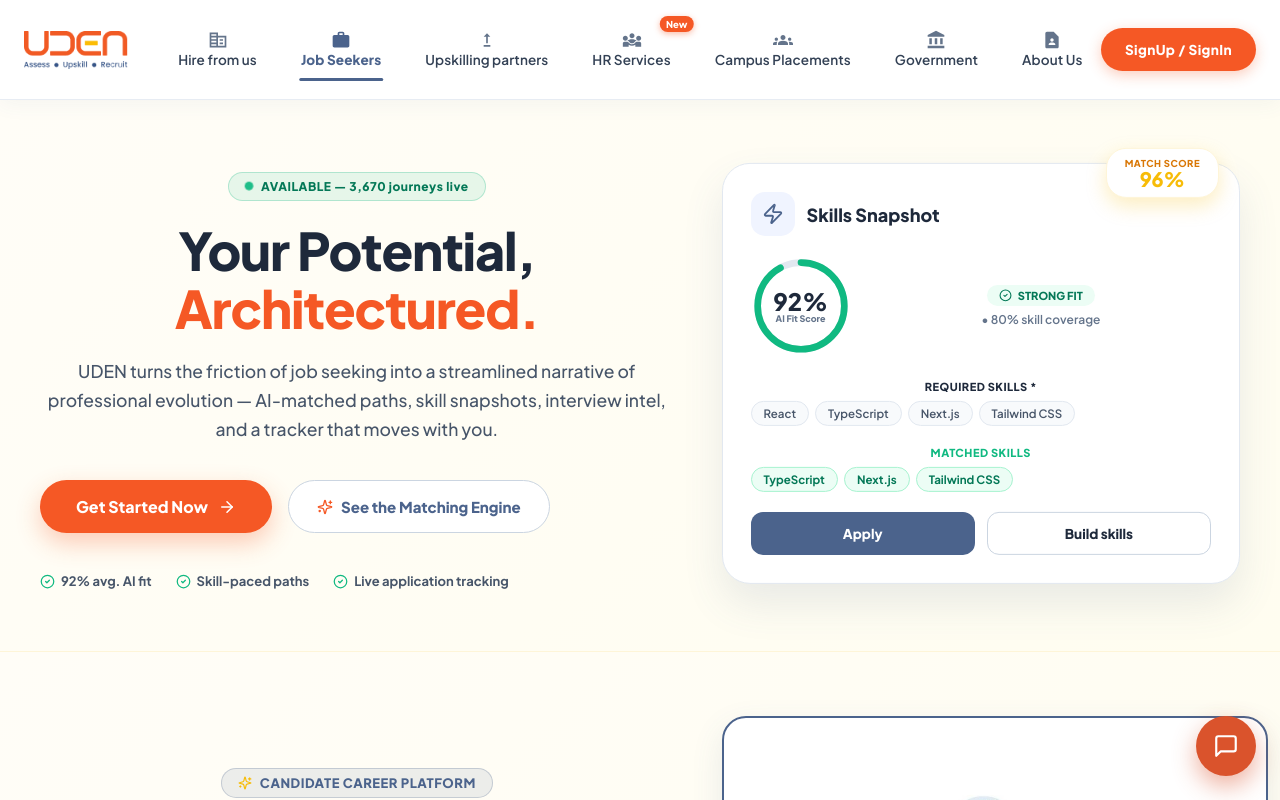
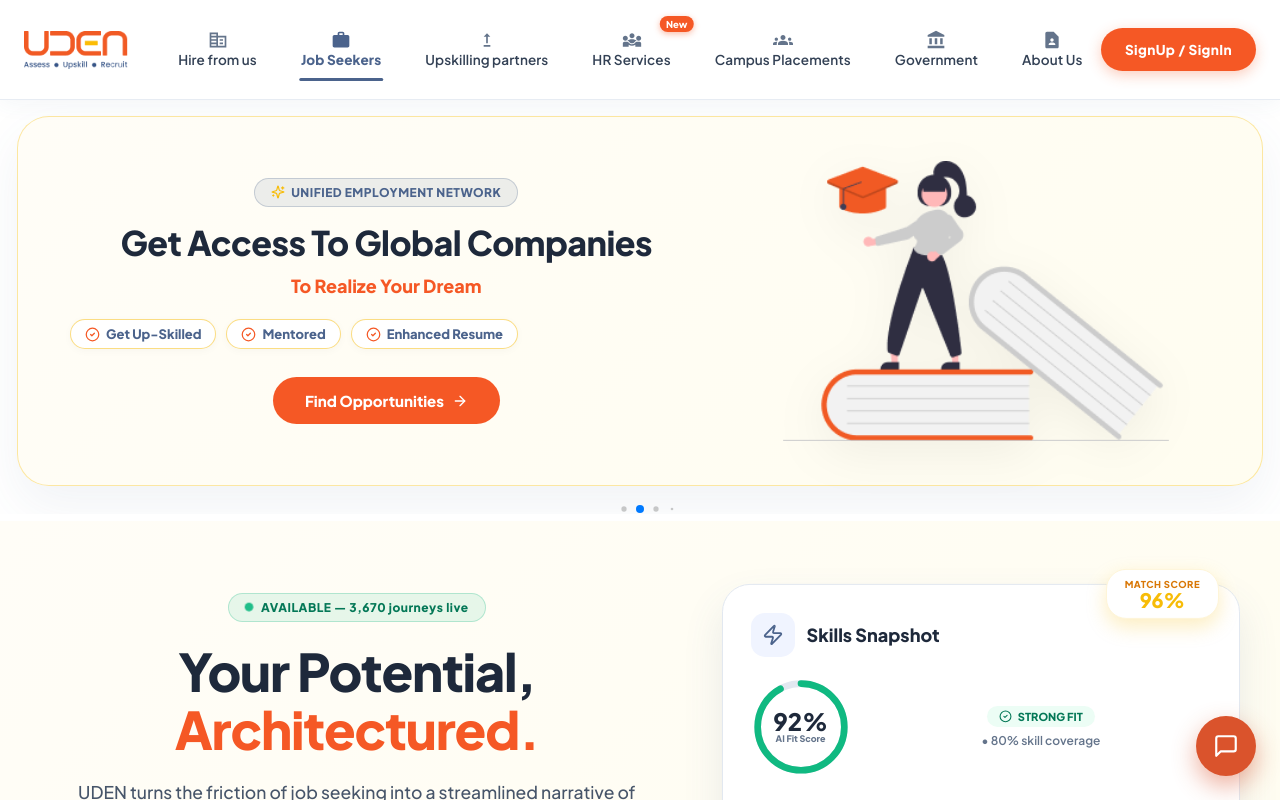
Before and after one commit to Vaasanthi21/uden-react-app, a React (Create React App) app: page /job-seekers in a window 1280 px wide. Shown: the top 800 px of the page. Built offline with nearby package versions, Linux system fonts and the light colour scheme.

Commit message:
fix: restore hero rotating Carousel slides at top of Home and JobSeekers pages

```diff
--- a/src/modules/pages/Home/Home.jsx
+++ b/src/modules/pages/Home/Home.jsx
@@ -21,6 +21,9 @@
 const Home = () => {
   return (
     <div style={{ width: '100%', overflowX: 'hidden', background: '#FFFFFF' }}>
+      {/* 0. Hero Rotating Carousel Slides */}
+      <Slider autoplay={true} css={styles.slider} />
+
       {/* 1. Hero Potential Architectured & Interactive Skills Snapshot */}
       <HeroArchitectured />
 
--- a/src/modules/pages/JobSeekers/JobSeekers.jsx
+++ b/src/modules/pages/JobSeekers/JobSeekers.jsx
@@ -17,11 +17,15 @@
 import SuccessTerminal from '../../components/feature/SuccessTerminal';
 import HeroArchitectured from '../../components/feature/HeroArchitectured';
 
+import Slider from '../Home/components/Slider';
 import ScrollReveal from '../../components/layout/ScrollReveal';
 
 const JobSeekers = () => {
   return (
     <div style={{ width: '100%', overflowX: 'hidden', background: '#FFFFFF' }}>
+      {/* 0. Hero Rotating Carousel Slides */}
+      <Slider autoplay={true} />
+
       {/* 1. Hero Potential Architectured & Interactive Skills Snapshot */}
       <HeroArchitectured />
 
```
